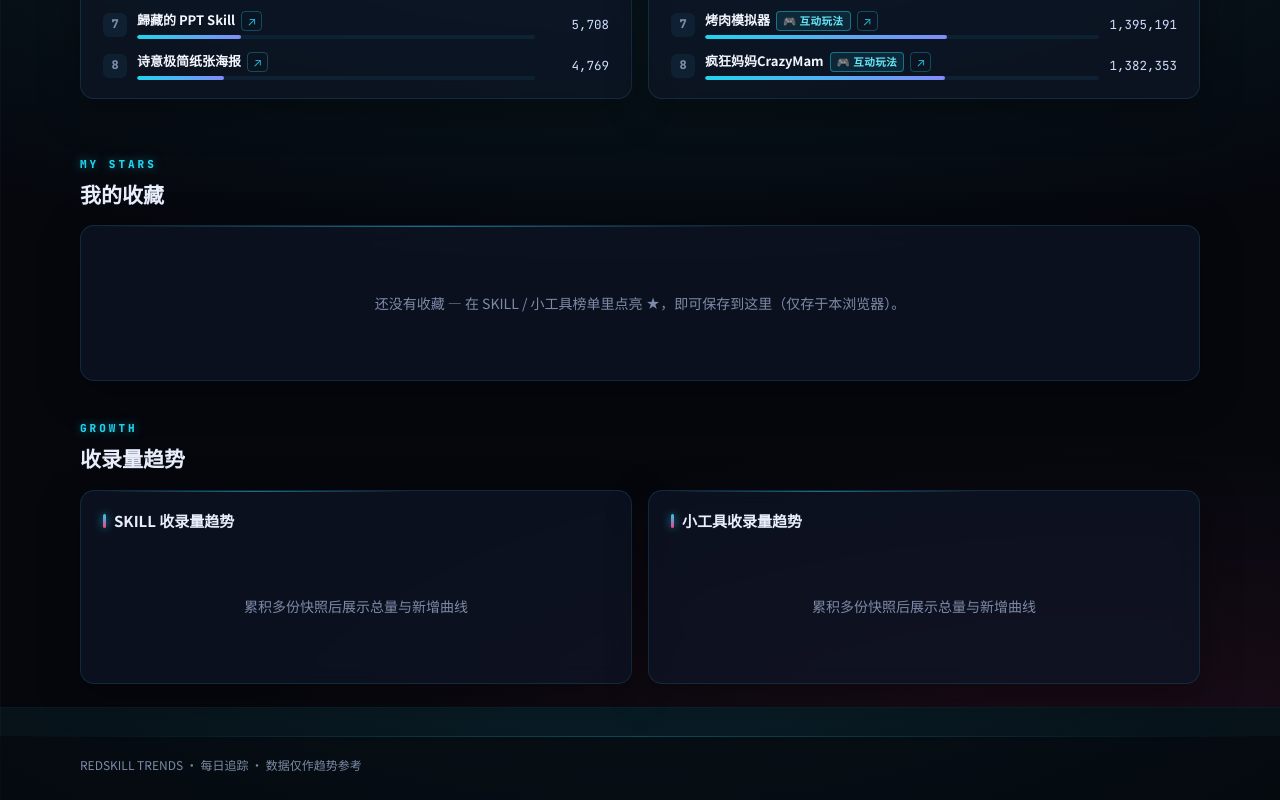
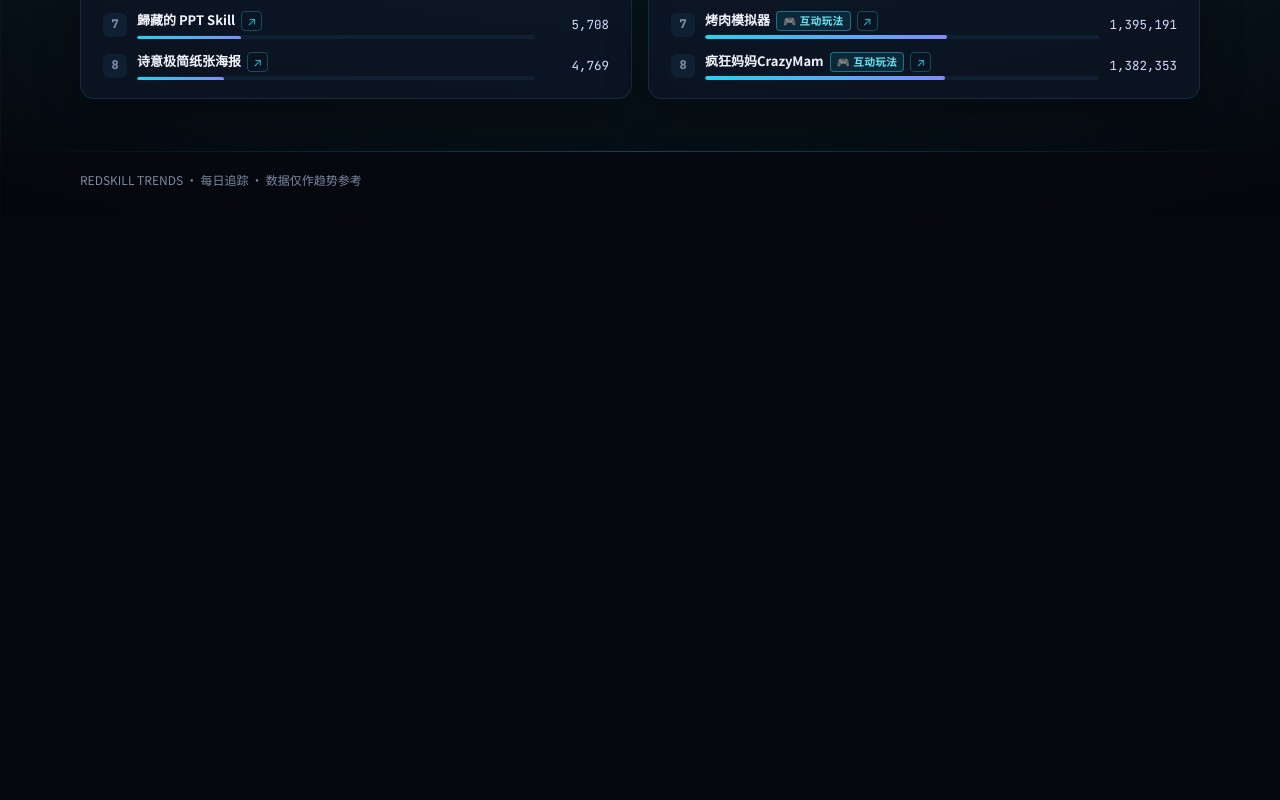
Before and after one commit to yjmm10/xhs-trends, a React (Vite) app: page / in a window 1280 px wide. Shown: the part 893-1693 px from the top of the page. After the commit the page ends 1108 px from the top, so only its background shows below. Built offline with nearby package versions, Linux system fonts and the light colour scheme.

Commit message:
feat: hide favorites & growth sections when empty

```diff
--- a/src/App.tsx
+++ b/src/App.tsx
@@ -424,17 +424,13 @@ export default function App() {
               </div>
             </section>
 
+            {favs.length > 0 && (
             <section className="psec">
               <div className="sec-head">
                 <span className="sec-kicker">MY STARS</span>
                 <h2>我的收藏</h2>
               </div>
               <div className="card">
-                {favs.length === 0 ? (
-                  <div className="empty">
-                    还没有收藏 — 在 SKILL / 小工具榜单里点亮 ★，即可保存到这里（仅存于本浏览器）。
-                  </div>
-                ) : (
                 <ul className="fav-list">
                     {favs.map((f) => {
                       const url = xhsNoteUrl(f.noteId);
@@ -460,26 +456,32 @@ export default function App() {
                       );
                     })}
                   </ul>
-                )}
               </div>
             </section>
+            )}
 
+            {(series.length >= 2 || vSeries.length >= 2) && (
               <section className="psec">
                 <div className="sec-head">
                   <span className="sec-kicker">GROWTH</span>
                   <h2>收录量趋势</h2>
                 </div>
                 <div className="grid-2">
+                  {series.length >= 2 && (
                     <div className="card">
                       <h3>SKILL 收录量趋势</h3>
                       <TrendBlock series={series} />
                     </div>
+                  )}
+                  {vSeries.length >= 2 && (
                     <div className="card">
                       <h3>小工具收录量趋势</h3>
                       <TrendBlock series={vSeries} />
                     </div>
+                  )}
                 </div>
               </section>
+            )}
 
 
           </>
@@ -506,10 +508,12 @@ export default function App() {
               </div>
             </div>
 
+            {series.length >= 2 && (
               <div className="card">
                 <h3>收录量趋势</h3>
                 <TrendBlock series={series} height={360} />
               </div>
+            )}
 
             <div className="tabs">
               {TABS.map((t) => (
```
Lines whose indentation alone changed are shown as unchanged.
